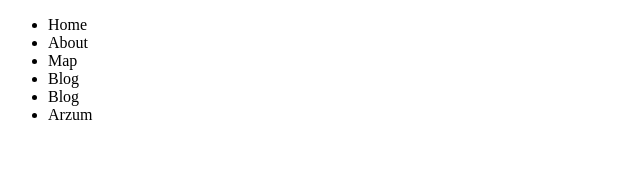
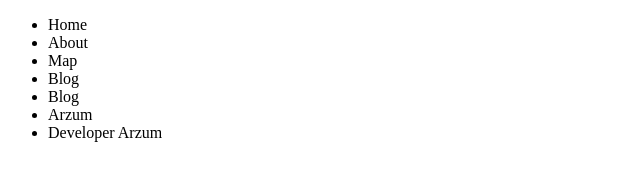
Before and after one commit to ArzumResulova/textgit, a plain HTML site: page index.html in a window 1280 px wide. Shown: the whole page, without its empty margins (0-640 px from the left). Drawn offline with Linux system fonts and the light colour scheme.

Commit message:
Update index.html teac

```diff
--- a/index.html
+++ b/index.html
@@ -17,6 +17,7 @@
                 <li>Blog</li>
                 <li>Blog</li>
                 <li>Arzum</li>
+                <li>Developer Arzum</li>
             </ul>
         </nav>
     </header>
```
